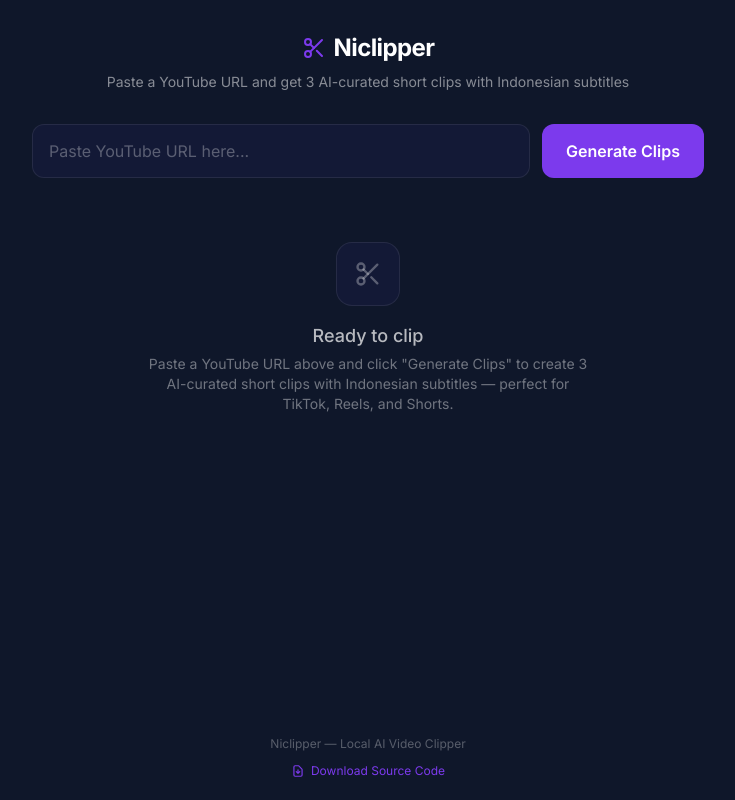
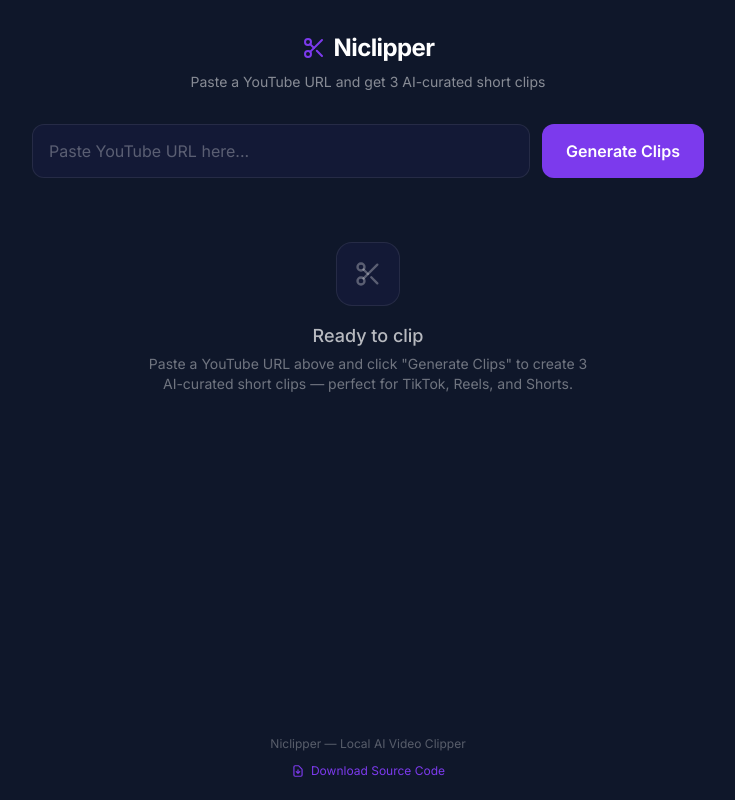
Before and after one commit to gilbertusnico/niclipper, a React (Vite) app: page / in a window 1280 px wide. Shown: the whole page, without its empty margins (272-1007 px from the left). Built offline with nearby package versions, Linux system fonts and the light colour scheme.

Commit message:
conductor-sync-2026-07-10--18-54-44

```diff
--- a/src/App.tsx
+++ b/src/App.tsx
@@ -102,7 +102,7 @@ export default function App() {
             </h1>
           </div>
           <p className="text-sm text-foreground/50">
-            Paste a YouTube URL and get 3 AI-curated short clips with Indonesian subtitles
+            Paste a YouTube URL and get 3 AI-curated short clips
           </p>
         </div>
       </header>
@@ -167,7 +167,7 @@ export default function App() {
                   Ready to clip
                 </h2>
                 <p className="text-sm text-foreground/40 mt-1 max-w-md mx-auto">
-                  Paste a YouTube URL above and click "Generate Clips" to create 3 AI-curated short clips with Indonesian subtitles — perfect for TikTok, Reels, and Shorts.
+                  Paste a YouTube URL above and click "Generate Clips" to create 3 AI-curated short clips — perfect for TikTok, Reels, and Shorts.
                 </p>
               </div>
             </section>
```
Also changed, not shown: public/niclipper.svg, 1 other file (tests, documents, lock files or other folders).
